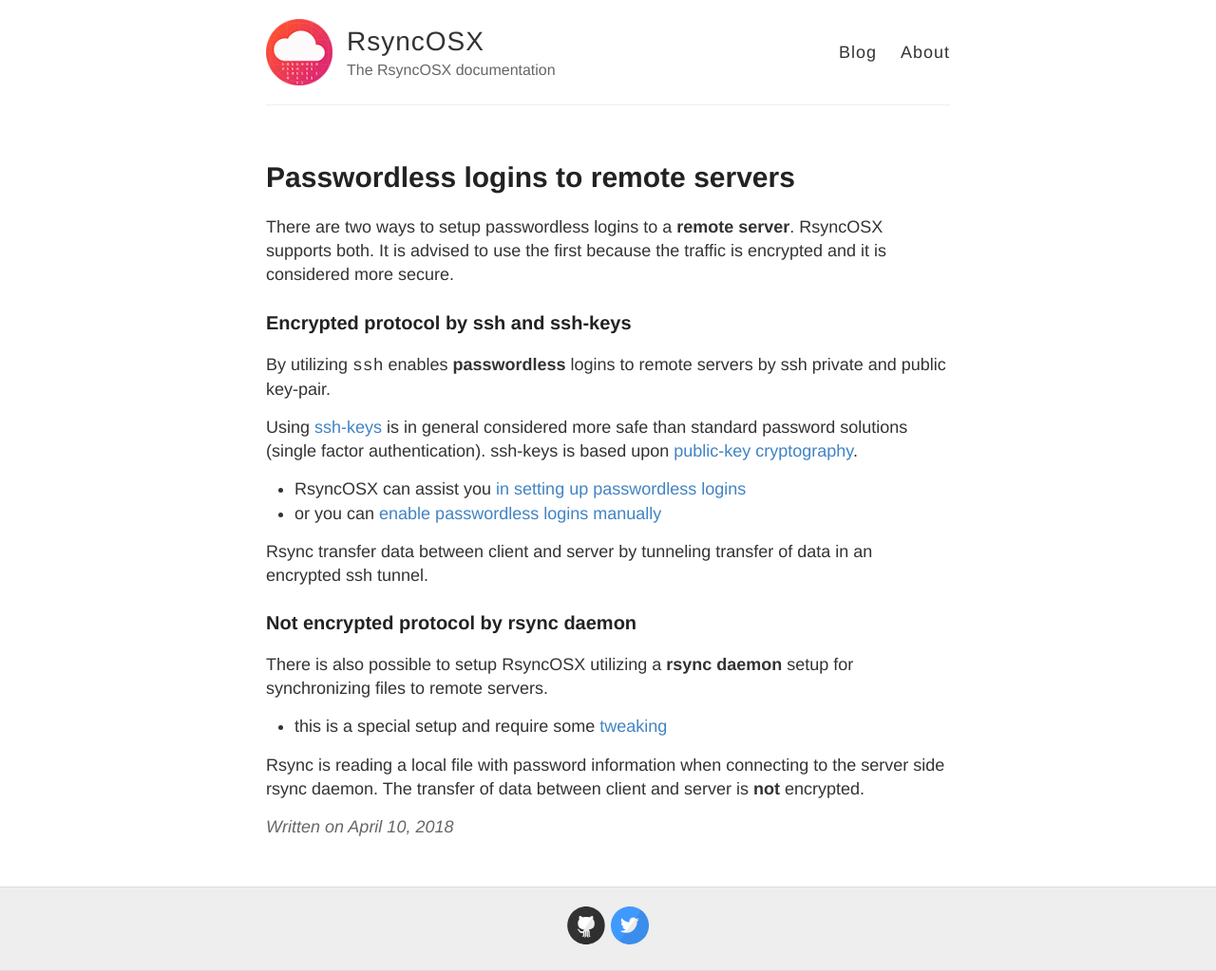
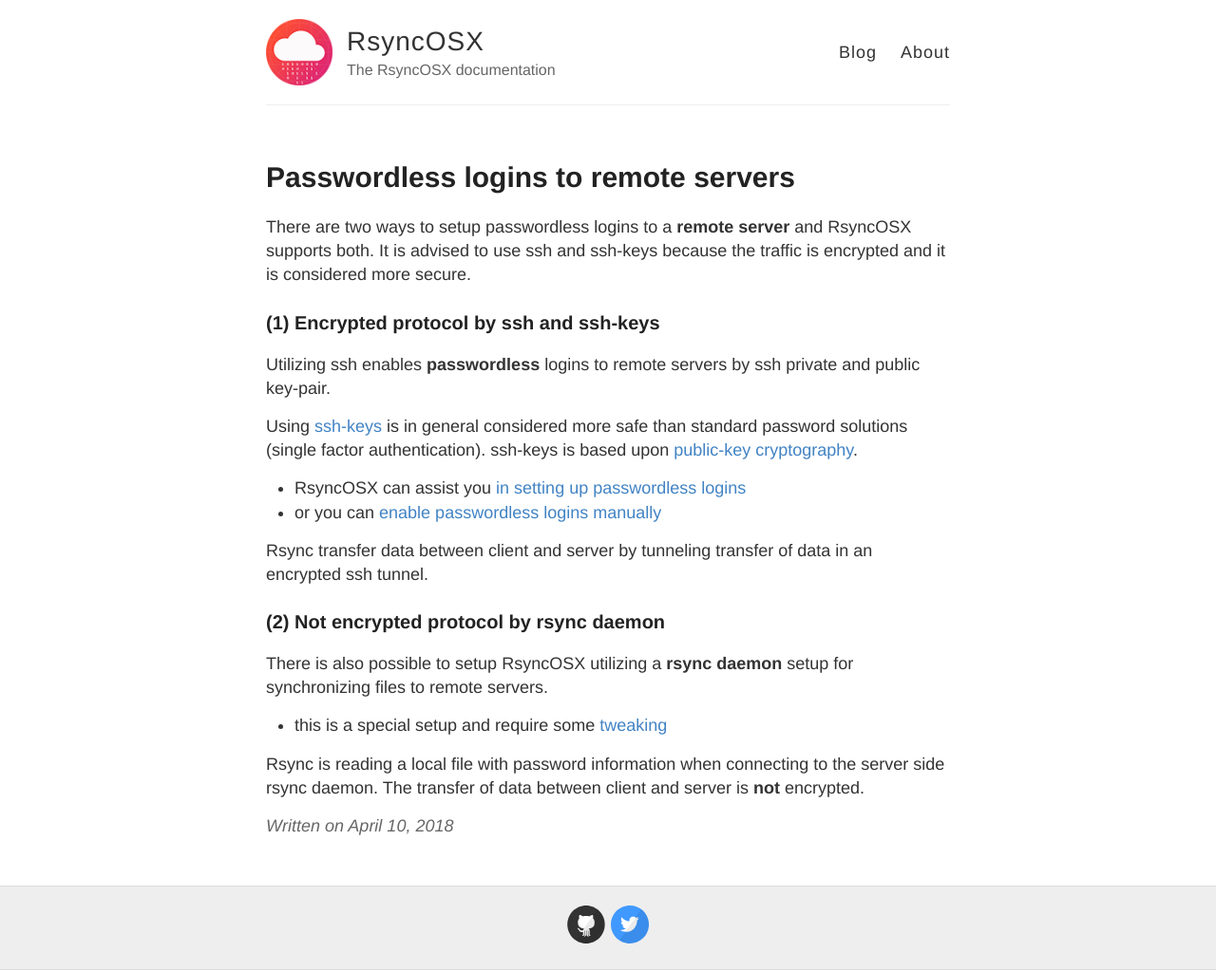
Before and after one commit to d2s/Documentation, a Jekyll site: the page built from _posts/2018-04-10-Remotelogins.md, in a window 1280 px wide. Shown: the whole page at 95% size. Built offline with Jekyll 4.4.1, drawn with Linux system fonts in a browser that asks for light colours.

Commit message:
Update 2018-04-10-Remotelogins.md

```diff
--- a/_posts/2018-04-10-Remotelogins.md
+++ b/_posts/2018-04-10-Remotelogins.md
@@ -3,11 +3,11 @@ layout: post
 title:  "Passwordless logins to remote servers"
 permalink: Remotelogins
 ---
-There are two ways to setup passwordless logins to a **remote server**. RsyncOSX supports both. It is advised to use the first because the traffic is encrypted and it is considered more secure.
+There are two ways to setup passwordless logins to a **remote server** and RsyncOSX supports both. It is advised to use ssh and ssh-keys because the traffic is encrypted and it is considered more secure.
 
-### Encrypted protocol by ssh and ssh-keys
+### (1) Encrypted protocol by ssh and ssh-keys
 
-By utilizing `ssh` enables **passwordless** logins to remote servers by ssh private and public key-pair.
+Utilizing ssh enables **passwordless** logins to remote servers by ssh private and public key-pair.
 
 Using [ssh-keys](https://wiki.archlinux.org/index.php/SSH_keys) is in general considered more safe than standard password solutions (single factor authentication). ssh-keys is based upon [public-key cryptography](https://en.wikipedia.org/wiki/Public-key_cryptography).
 
@@ -16,7 +16,7 @@ Using [ssh-keys](https://wiki.archlinux.org/index.php/SSH_keys) is in general co
 
 Rsync transfer data between client and server by tunneling transfer of data in an encrypted ssh tunnel.
 
-### Not encrypted protocol by rsync daemon
+### (2) Not encrypted protocol by rsync daemon
 
 There is also possible to setup RsyncOSX utilizing a **rsync daemon** setup for synchronizing files to remote servers.
 
```
